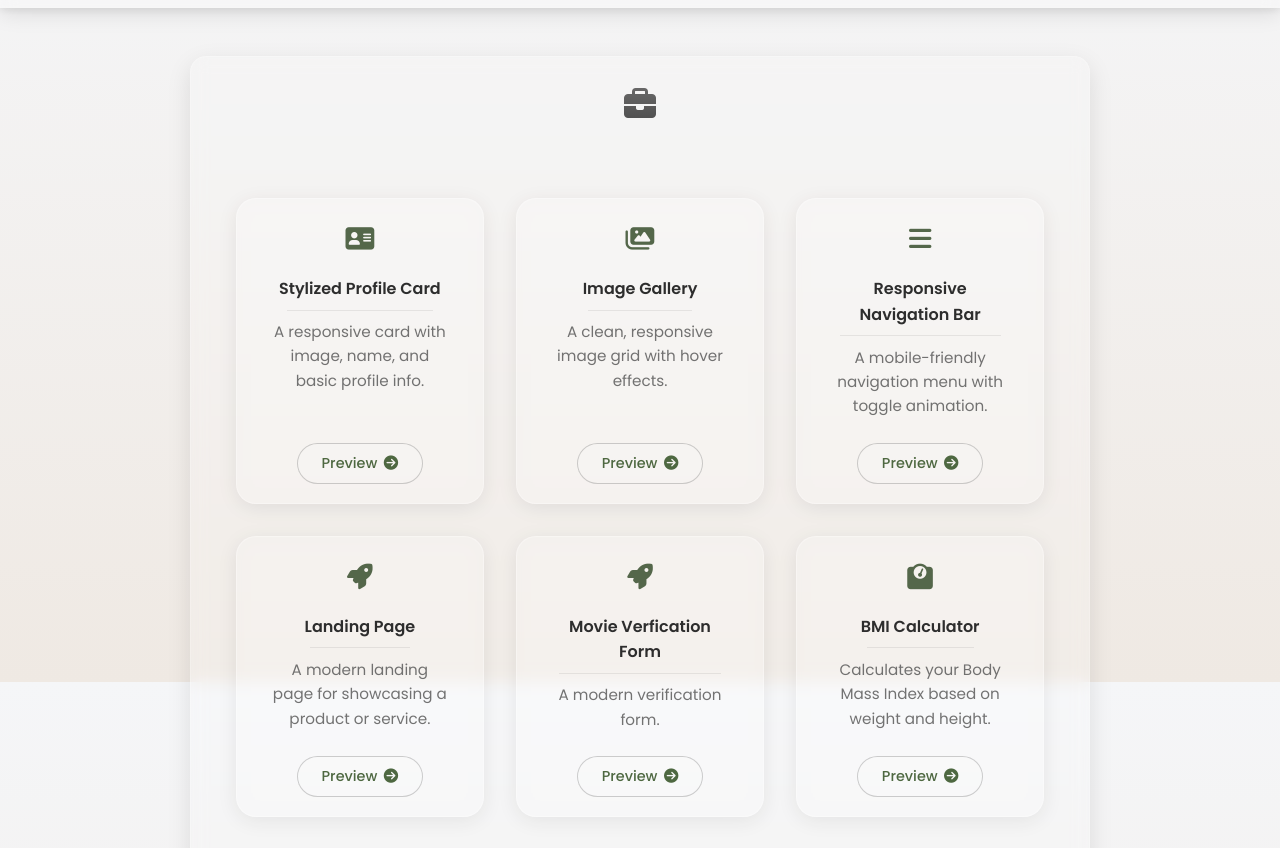
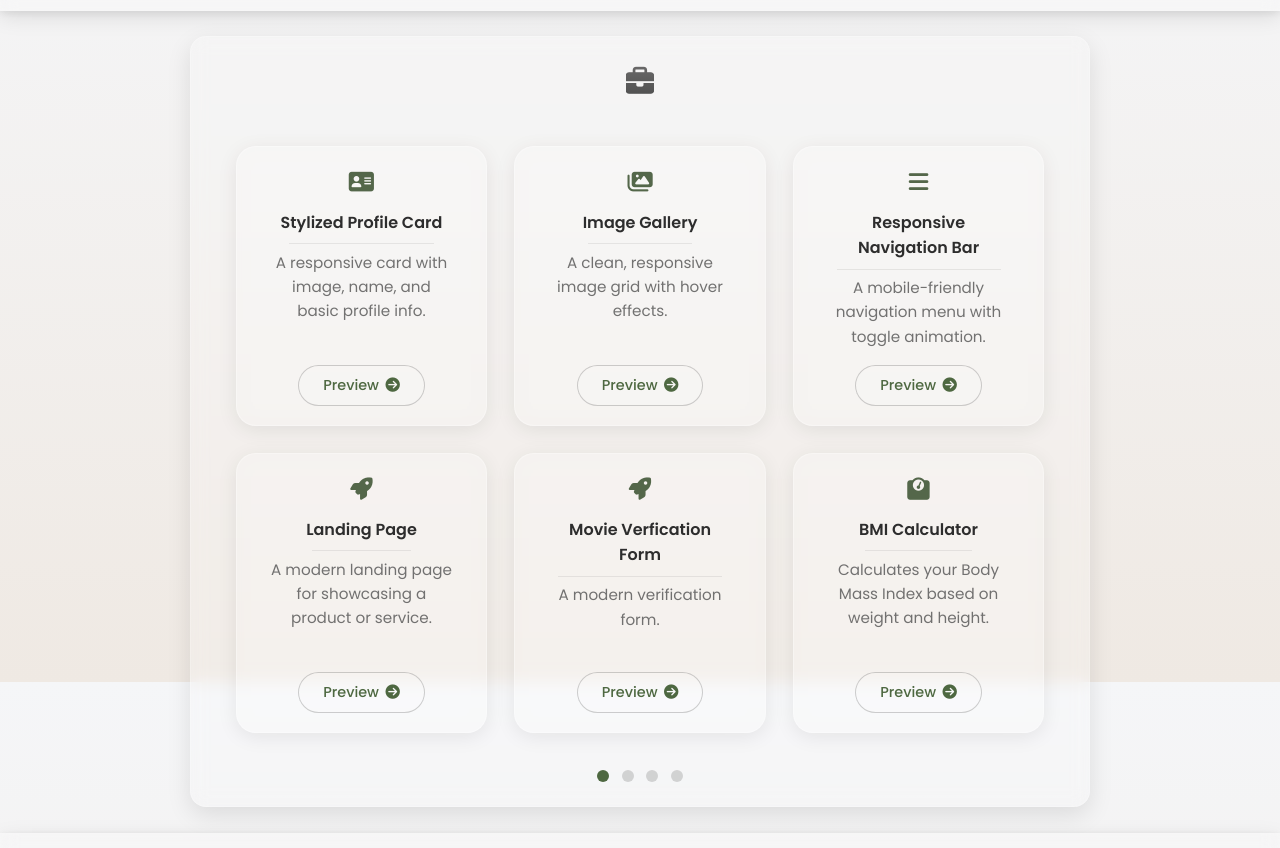
Before and after one commit to andreealica3/personal-project, a plain HTML site: page portofolio.html in a window 1280 px wide. Shown: the part 118-966 px from the top of the page. Drawn offline with Linux system fonts and the light colour scheme.

Commit message:
Small_Details

```diff
--- a/assets/js/portofolio.js
+++ b/assets/js/portofolio.js
@@ -70,103 +70,103 @@ const projects = [
     title: "Newsletter Sign-Up",
     description: "A creative newsletter form with input validation and style.",
     icon: "fa-newspaper",
-    link: "projects/newsletter-signup/index.html"
+    link: "counter-app/index.html"
   },
   {
     title: "404 Not Found Page",
     description: "A fun and custom-designed 404 error page.",
     icon: "fa-ban",
-    link: "projects/404-page/index.html"
+    link: "counter-app/index.html"
   },
   {
     title: "Pricing Table",
     description: "A modern and responsive pricing plan comparison section.",
     icon: "fa-sack-dollar",
-    link: "projects/pricing-table/index.html"
+    link: "counter-app/index.html"
   },
   {
     title: "Simple Contact Form",
     description: "A clean HTML/CSS contact form layout with input fields.",
     icon: "fa-pen-to-square",
-    link: "projects/contact-form/index.html"
+    link: "counter-app/index.html"
   },
   {
     title: "Login Page UI",
     description: "A stylish login form interface with floating labels.",
     icon: "fa-circle-user",
-    link: "projects/login-page/index.html"
+    link: "counter-app/index.html"
   },
   {
     title: "Registration Page UI",
     description: "A responsive sign-up page with clean styling and fields.",
     icon: "fa-user-plus",
-    link: "projects/registration-page/index.html"
+    link: "counter-app/index.html"
   },
   {
     title: "Testimonial Section",
     description: "A testimonial layout with user cards and star ratings.",
     icon: "fa-thumbs-up",
-    link: "projects/testimonials/index.html"
+    link: "counter-app/index.html"
   },
   {
     title: "Animated Loading Page",
     description: "A simple pre-loader with CSS animations for page loading.",
     icon: "fa-spinner",
-    link: "projects/loader-page/index.html"
+    link: "counter-app/index.html"
   },
   {
     title: "FAQ Accordion",
     description: "A collapsible FAQ section with smooth transitions.",
     icon: "fa-circle-question",
-    link: "projects/faq-accordion/index.html"
+    link: "counter-app/index.html"
   },
   {
     title: "Quiz App",
     description: "Interactive quiz with score tracking and multiple questions.",
     icon: "fa-question",
-    link: "projects/quiz-app/index.html"
+    link: "counter-app/index.html"
   },
   {
     title: "To-Do List",
     description: "Persistent to-do list saved in browser's localStorage.",
     icon: "fa-list-check",
-    link: "projects/todo-list/index.html"
+    link: "counter-app/index.html"
   },
   {
     title: "Password Generator",
     description: "Generates strong passwords with custom rules and length.",
     icon: "fa-lock",
-    link: "projects/password-generator/index.html"
+    link: "counter-app/index.html"
   },
   {
     title: "Light/Dark Toggle",
     description: "Theme toggle with persistent preference saved in localStorage.",
     icon: "fa-circle-half-stroke",
-    link: "projects/dark-mode-toggle/index.html"
+    link: "counter-app/index.html"
   },
   {
     title: "Clock & Countdown",
     description: "Live digital clock and customizable countdown timer.",
     icon: "fa-clock",
-    link: "projects/clock-countdown/index.html"
+    link: "counter-app/index.html"
   },
   {
     title: "Guess the Number",
     description: "Classic game where you guess a random number with hints.",
     icon: "fa-gamepad",
-    link: "projects/guess-number/index.html"
+    link: "counter-app/index.html"
   },
   {
     title: "Rock Paper Scissors",
     description: "Play against the computer with score tracking.",
     icon: "fa-hand-back-fist",
-    link: "projects/rock-paper-scissors/index.html"
+    link: "counter-app/index.html"
   },
   {
     title: "Clicker Game",
     description: "Tap as fast as you can! A game for speed and reaction.",
     icon: "fa-mouse",
-    link: "projects/clicker-game/index.html"
+    link: "counter-app/index.html"
   }
 ];
 
--- a/assets/scss/common/_footer.scss
+++ b/assets/scss/common/_footer.scss
@@ -1,7 +1,6 @@
 .footer {
   text-align: center;
-  margin-top: clamp(2rem, 5vw, 3rem);
-  padding: clamp(1rem, 2vw, 1.5rem) clamp(0.5rem, 2vw, 1rem);
+  padding: clamp(1rem, 2vw, 1.3rem) clamp(0.5rem, 2vw, 1rem);
   backdrop-filter: blur(8px);
   background-color: rgba(255, 255, 255, 0.2);
   box-shadow:
--- a/assets/scss/common/_navbar.scss
+++ b/assets/scss/common/_navbar.scss
@@ -5,8 +5,7 @@
   align-items: center;
   justify-content: center;
   flex-direction: column;
-  padding: clamp(0.5rem, 5vw, 1rem) clamp(1rem, 3vw, 1.5rem) clamp(1rem, 3vw, 1.5rem);
-  margin-bottom: clamp(2rem, 5vw, 3rem);
+  padding: clamp(1.1rem, 3vw, 1.4rem);
   text-align: center;
   backdrop-filter: blur(8px);
   background-color: rgba(255, 255, 255, 0.2);
@@ -16,8 +15,9 @@
     0 6px 20px rgba(0, 0, 0, 0.1),
     0 2px 8px rgba(0, 0, 0, 0.08);
 
+
         .logo {
-          font-size: clamp(1.6rem, 5vw, 1.8rem);
+          font-size: clamp(1.5rem, 5vw, 1.7rem);
         font-weight: 700;
         color: #8A7158;
       }
@@ -42,7 +42,6 @@
   h1 {
     font-family: 'Comfortaa', sans-serif;
     font-size: clamp(1.5rem, 4vw, 2.2rem);
-    margin-bottom: clamp(0.6rem, 1.5vw, 1rem);
 
     span {
       text-shadow: 0.5px 0.5px 0 currentColor;
--- a/assets/scss/pages/_portofolio.scss
+++ b/assets/scss/pages/_portofolio.scss
@@ -13,12 +13,18 @@ body {
   background-attachment: fixed;
 }
 
+main {
+  flex: 1;
+  margin-top: clamp(1rem, 3vw, 1.6rem);
+  margin-bottom: clamp(1rem, 3vw, 1.6rem);
+}
+
 .universal-box {
   background: rgba(255, 255, 255, 0.3);
   backdrop-filter: blur(12px);
   border-radius: 24px;
   box-shadow: 0 4px 20px rgba(0, 0, 0, 0.06);
-  padding: 2rem;
+  padding: 1.5rem;
   transition: all 0.3s ease;
 }
 
@@ -26,7 +32,7 @@ body {
   flex: 1;
   margin: 0 auto;
   max-width: 900px;
-  padding: clamp(1rem, 3vw, 1.5rem) clamp(0.5rem, 3vw, 1rem);
+  padding: clamp(1rem, 3vw, 1.2rem) clamp(0.5rem, 3vw, 0.8rem);
   width: 90%;
   display: flex;
   flex-direction: column;
@@ -35,8 +41,8 @@ body {
 
 
   h2 {
-    font-size: clamp(1.8rem, 5vw, 2rem);
-    margin-bottom: clamp(2rem, 5vw, 3rem);
+    font-size: clamp(1.6rem, 5vw, 1.8rem);
+    margin-bottom: clamp(1rem, 5vw, 1.3rem);
     background: linear-gradient(to bottom, #6d6c6c, #494949);
     background-clip: text;
     -webkit-background-clip: text;
@@ -51,12 +57,13 @@ body {
   .projects-grid {
     display: grid;
     align-items: stretch;
-    padding: clamp(1rem, 2.5vw, 1.3rem);
+    padding: clamp(0.8rem, 2.5vw, 1.3rem);
     grid-template-columns: repeat(3, 1fr);
-    gap: clamp(1rem, 4vw, 2rem);
+    gap: clamp(1rem, 4vw, 1.7rem);
   }
 
   .project-card {
+    min-height: 280px;
     display: flex;
     flex-direction: column;
     justify-content: space-between;
@@ -87,7 +94,7 @@ body {
       font-size: clamp(0.9rem, 3vw, 1rem);
       font-weight: 600;
       color: #2d2d2d;
-      margin-bottom: clamp(0.5rem, 2vw, 0.6rem);
+      margin-bottom: clamp(0.3rem, 2vw, 0.4rem);
 
       &::after {
         content: '';
@@ -102,15 +109,14 @@ body {
     p {
       font-size: clamp(0.85rem, 2vw, 0.95rem);
       color: $color-grey;
-      margin-bottom: clamp(1rem, 4vw, 1.5rem);
     }
 
     .project-icon {
-      font-size: clamp(1.4rem, 4vw, 1.6rem);
-      margin-bottom: 1rem;
+      font-size: clamp(1.2rem, 4vw, 1.4rem);
+      margin-bottom: 0.7rem;
       transition: transform 0.3s ease;
       color: #54674a;
-      padding: 0.5rem;
+      padding: 0.3rem;
 
       &:hover {
         transform: scale(1.15) rotate(3deg);
@@ -133,7 +139,6 @@ body {
       border-radius: 30px;
       text-decoration: none;
       transition: all 0.3s ease;
-      width: max-content;
       cursor: pointer;
 
       i {
@@ -178,7 +183,7 @@ body {
   display: flex;
   justify-content: center;
   gap: 0.8rem;
-  margin-top: 2.5rem;
+  margin-top: 1rem;
 
   .page-btn {
   width: 12px;
@@ -201,7 +206,6 @@ body {
 
 &.active {
   background: #4e6841;
-  transform: scale(1.3);
 }
 }
 }
--- a/assets/scss/utilities/_reset.scss
+++ b/assets/scss/utilities/_reset.scss
@@ -5,6 +5,7 @@
   padding: 0;
   box-sizing: border-box;
 }
+
 
 html,
 body {
@@ -15,7 +16,6 @@ body {
   overscroll-behavior-x: contain;
 }
 
-
 body {
   line-height: 1.5;
   -webkit-font-smoothing: antialiased;
@@ -23,7 +23,6 @@ body {
   font-family: "Poppins", sans-serif;
   font-size: 16px;
   min-height: 100vh;
-  min-height: 100dvh;
 }
 
 img,
@@ -44,7 +43,6 @@ select {
   background: none;
   border: none;
   outline: none;
-  font-size: 16px;
 }
 
 a {
@@ -57,8 +55,8 @@ ol {
   list-style: none;
 }
 
-.link-style {
-  font-family: 'Poppins', sans-serif;
-  font-weight: 400;
-  text-decoration: none;
-}
+  .link-style {
+    font-family: 'Poppins', sans-serif;
+    font-weight: 400;
+    text-decoration: none;
+  }
--- a/counter-app/counter.scss
+++ b/counter-app/counter.scss
@@ -29,10 +29,8 @@ main {
 .navbar {
   background-color: #1a1a1f;
   color: #fff;
-  padding: clamp(1rem, 4vw, 1.5rem);
   text-align: center;
   box-shadow: 0 4px 10px rgba(0, 0, 0, 0.3);
-  flex: 1;
 
   h1 {
     font-size: clamp(1.4rem, 4vw, 2rem);
@@ -46,7 +44,6 @@ main {
 
 .footer {
   background-color: #1a1a1f;
-  flex: 1;
   color: rgba(255, 255, 255, 0.6);
   box-shadow:
     none;
--- a/image-gallery/image-gallery.scss
+++ b/image-gallery/image-gallery.scss
@@ -16,6 +16,12 @@ body {
   background-attachment: fixed;
   background-repeat: no-repeat;
   min-height: 100vh;
+}
+
+main {
+  flex: 1;
+  margin-top: clamp(1rem, 3vw, 1.6rem);
+  margin-bottom: clamp(1rem, 3vw, 1.6rem);
 }
 
 .general-box {
--- a/portofolio.html
+++ b/portofolio.html
@@ -36,12 +36,14 @@
       <li><a class="link-style" href="resume.html">Resume</a></li>
     </ul>
   </header>
-  <section class="portfolio-projects universal-box">
+  <main>
+      <section class="portfolio-projects universal-box">
     <h2><i class="fa-solid fa-briefcase"></i></h2>
     <div class="projects-grid" id="projects-container">
     </div>
     <div id="pagination" class="pagination-buttons"></div>
   </section>
+  </main>
   <footer class="footer">
     <div class="footer-content">
       <div class="contact-links">
--- a/profile-card/profile-card.scss
+++ b/profile-card/profile-card.scss
@@ -21,6 +21,12 @@ body {
     text-decoration: none;
 }
 
+main {
+  flex: 1;
+  margin-top: clamp(1rem, 3vw, 1.6rem);
+  margin-bottom: clamp(1rem, 3vw, 1.6rem);
+}
+
 .container {
     max-width: clamp(50rem, 70vw, 56.25rem);
     margin: 0 auto;
@@ -31,7 +37,6 @@ body {
     flex-wrap: wrap;
     .card-row {
         display: flex;
-        flex-wrap: wrap;
         flex-direction: row;
         margin: 0 auto;
         gap: clamp(1.4rem, 2vw, 2.2rem);
```
Also changed, not shown: assets/css/bmi-calculator.css, assets/css/counter.css, assets/css/hamburger-menu.css, assets/css/image-gallery.css, assets/css/landing-page.css, assets/css/movie-verification.css, assets/css/profile-card.css, assets/css/style.css.
